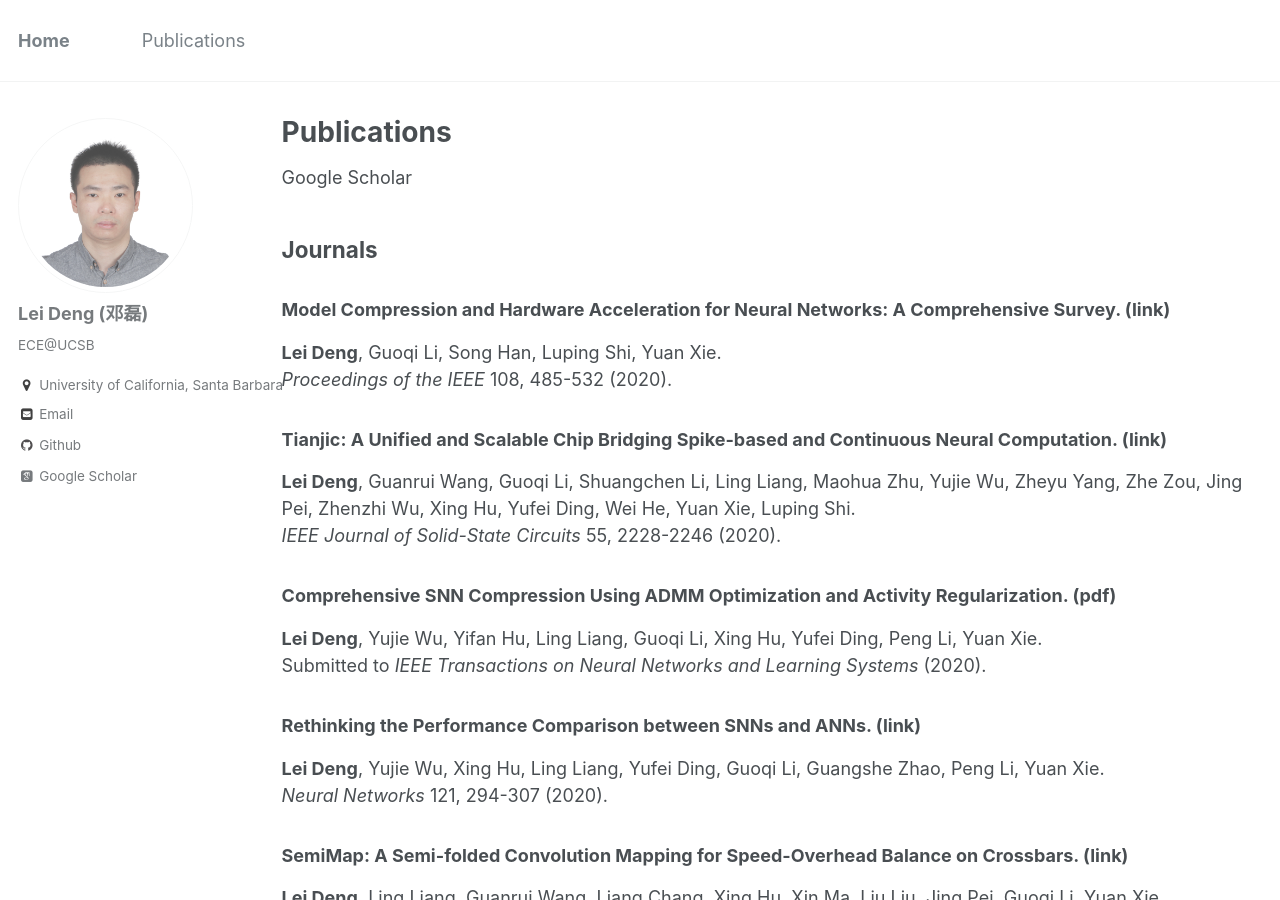
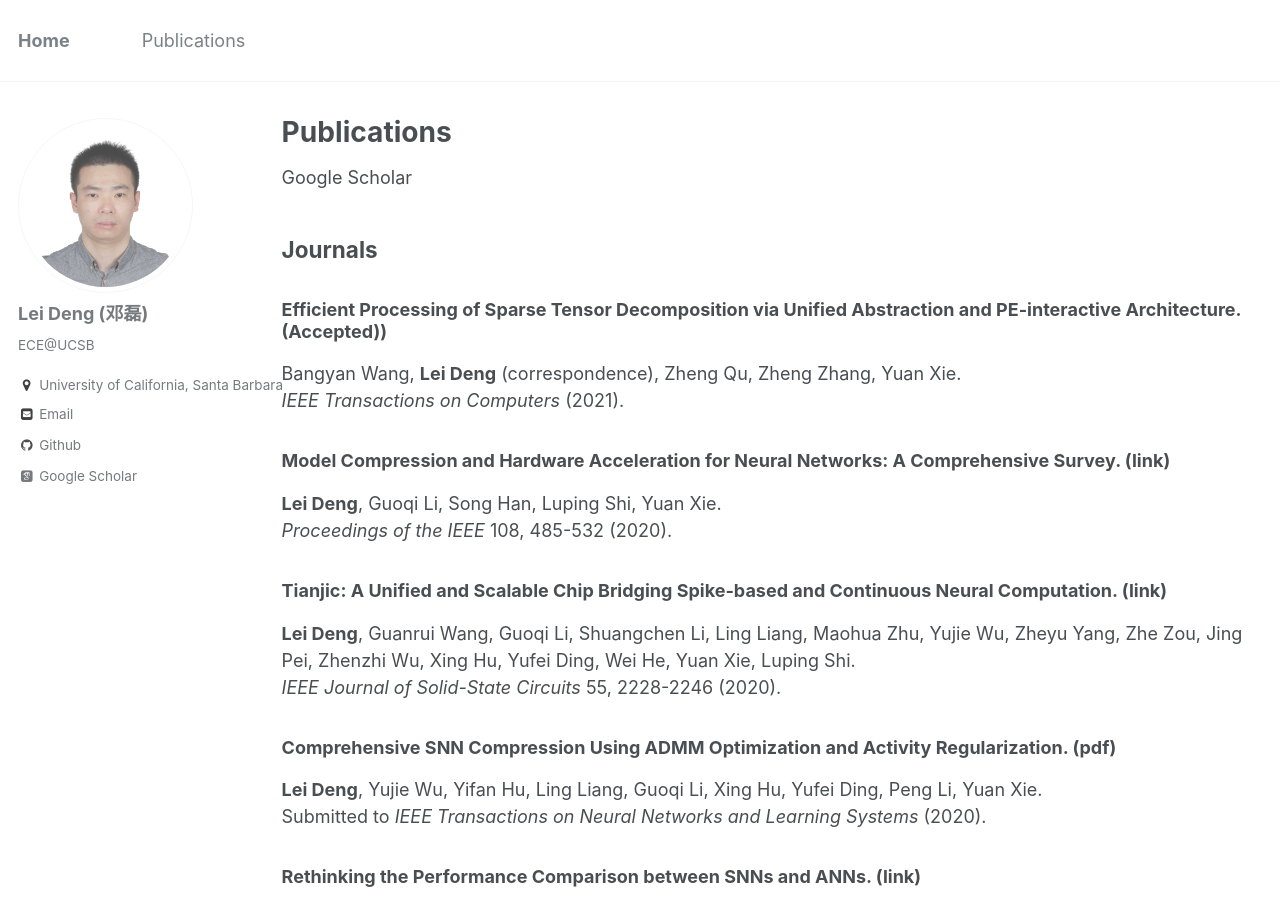
Before and after one commit to dllfei/dllfei.github.io, a Jekyll site: the page built from _pages/publications.md, in a window 1280 px wide and 900 px high. Built offline with Jekyll 4.4.1, drawn with Linux system fonts in a browser that asks for light colours; some web fonts are replaced.

Commit message:
Update publications.md

```diff
--- a/_pages/publications.md
+++ b/_pages/publications.md
@@ -7,6 +7,10 @@ author_profile: true
 [Google Scholar](https://scholar.google.com/citations?user=vlqhAN4AAAAJ&hl=zh-CN)
 
 ## Journals
+
+### Efficient Processing of Sparse Tensor Decomposition via Unified Abstraction and PE-interactive Architecture. (Accepted)) <br />
+Bangyan Wang, **Lei Deng** (correspondence), Zheng Qu, Zheng Zhang, Yuan Xie. <br />
+*IEEE Transactions on Computers* (2021).
 
 ### Model Compression and Hardware Acceleration for Neural Networks: A Comprehensive Survey. ([link](https://ieeexplore.ieee.org/document/9043731)) <br />
 **Lei Deng**, Guoqi Li, Song Han, Luping Shi, Yuan Xie. <br />
```
